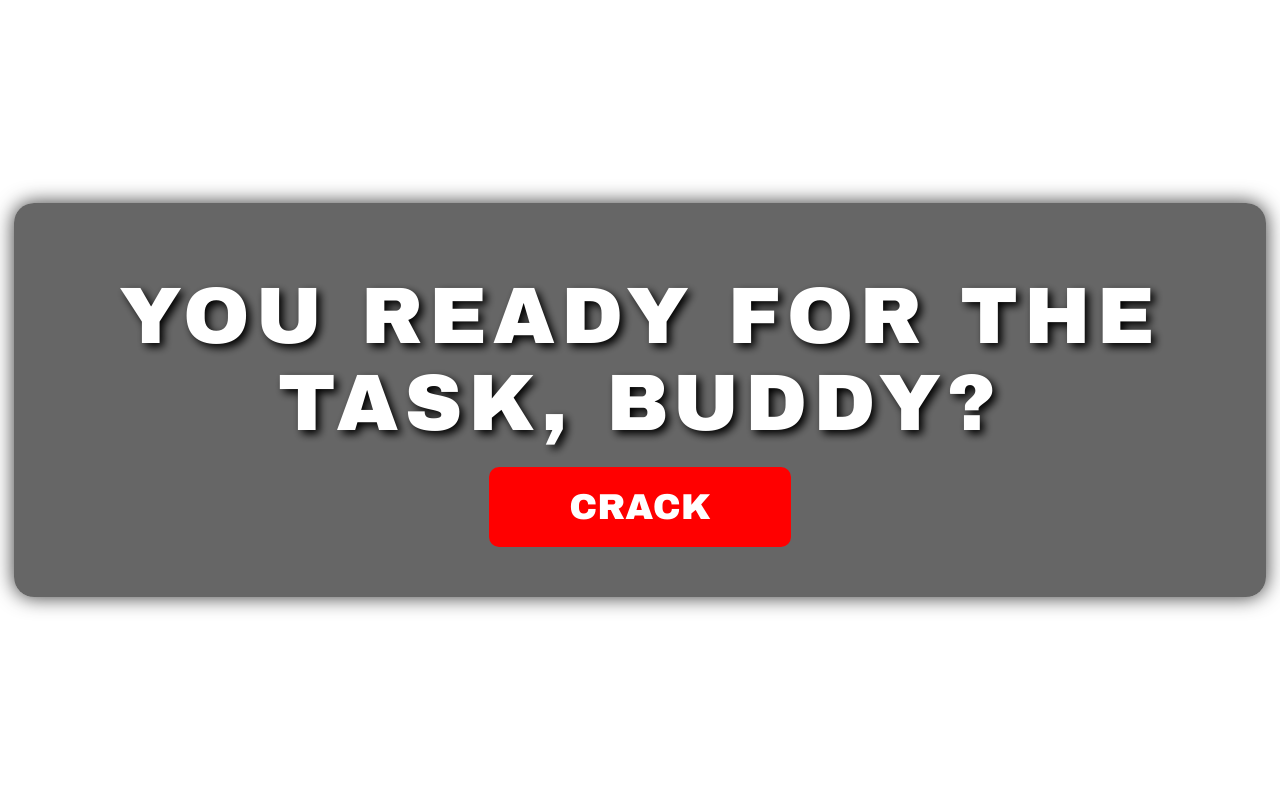
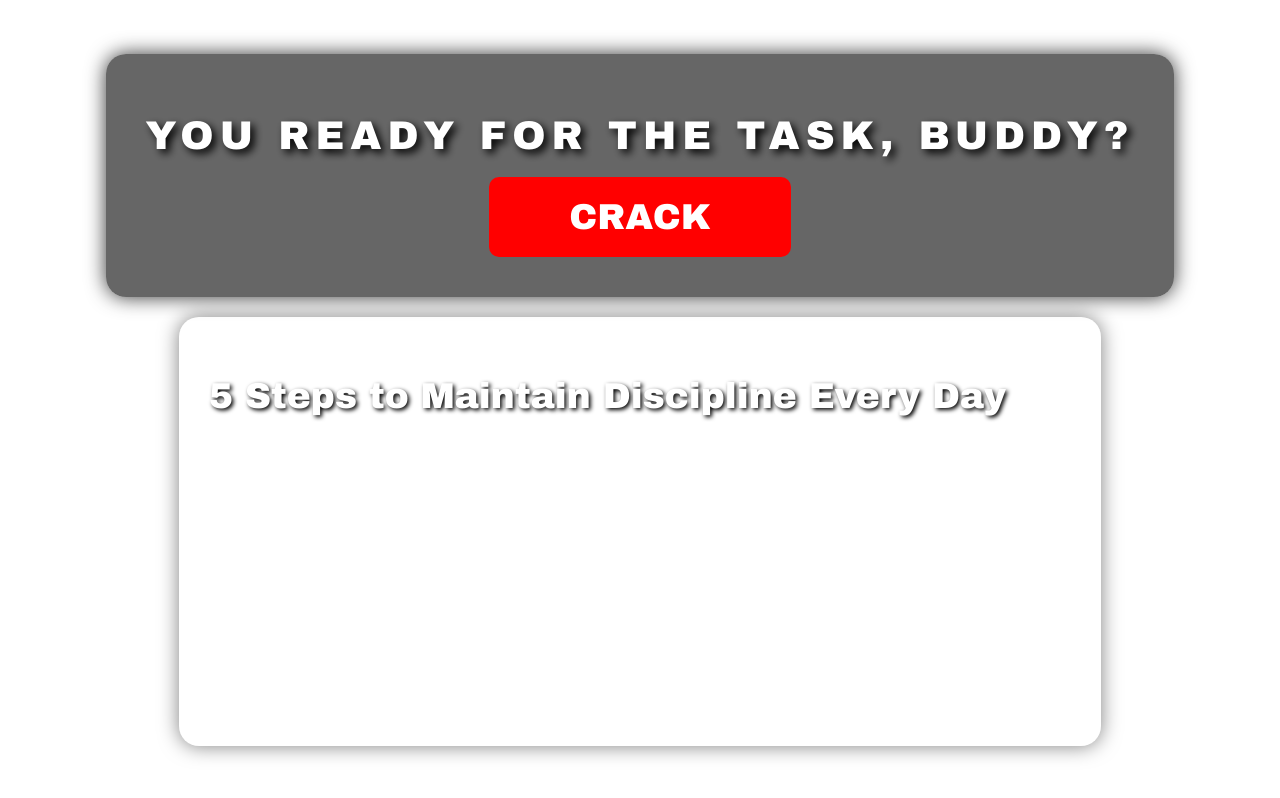
Before and after one commit to Anjanchaubey/kira, a plain HTML site: page kira.html in a window 1280 px wide. Drawn offline with Linux system fonts and the light colour scheme.

Commit message:
Update kira.html

```diff
--- a/kira.html
+++ b/kira.html
@@ -24,15 +24,16 @@
         }
 
         .content-wrapper {
-            padding: 50px;
+            padding: 40px;
             background: rgba(0, 0, 0, 0.6); /* Dark background with low opacity */
             border-radius: 20px;
             box-shadow: 0 0 20px rgba(0, 0, 0, 0.8); /* Add shadow for more depth */
             max-width: 90%;
+            margin-bottom: 20px;
         }
 
         p {
-            font-size: 80px;
+            font-size: 40px; /* Reduced font size */
             margin: 20px 0;
             font-weight: 900;
             letter-spacing: 6px;
@@ -57,12 +58,50 @@
             background-color: #cc0000;
             transform: scale(1.1);
         }
+
+        .steps-wrapper {
+            padding: 30px;
+            background: rgba(255, 255, 255, 0.1); /* Lighter background for contrast */
+            border-radius: 20px;
+            box-shadow: 0 0 20px rgba(0, 0, 0, 0.5); /* Softer shadow */
+            max-width: 90%;
+            text-align: left; /* Align text to the left */
+        }
+
+        .steps-wrapper h2 {
+            font-size: 36px;
+            font-weight: 900;
+            margin-bottom: 20px;
+            text-shadow: 2px 2px 4px #000;
+        }
+
+        .steps-wrapper ul {
+            list-style-type: decimal; /* Numbered list */
+            padding-left: 40px;
+            font-size: 24px;
+            line-height: 1.6;
+        }
+
+        .steps-wrapper ul li {
+            margin-bottom: 15px;
+        }
     </style>
 </head>
 <body>
     <div class="content-wrapper">
         <p>YOU READY FOR THE TASK, BUDDY?</p>
         <a href="yes.html" class="button">CRACK</a>
+    </div>
+
+    <div class="steps-wrapper">
+        <h2>5 Steps to Maintain Discipline Every Day</h2>
+        <ul>
+            <li>Wake up early and start your day with a positive routine.</li>
+            <li>Set clear goals for the day and prioritize your tasks.</li>
+            <li>Take regular breaks to refresh your mind and stay focused.</li>
+            <li>Avoid distractions and stay committed to your tasks.</li>
+            <li>Reflect on your day and plan for tomorrow before going to bed.</li>
+        </ul>
     </div>
 
     <script>
```
